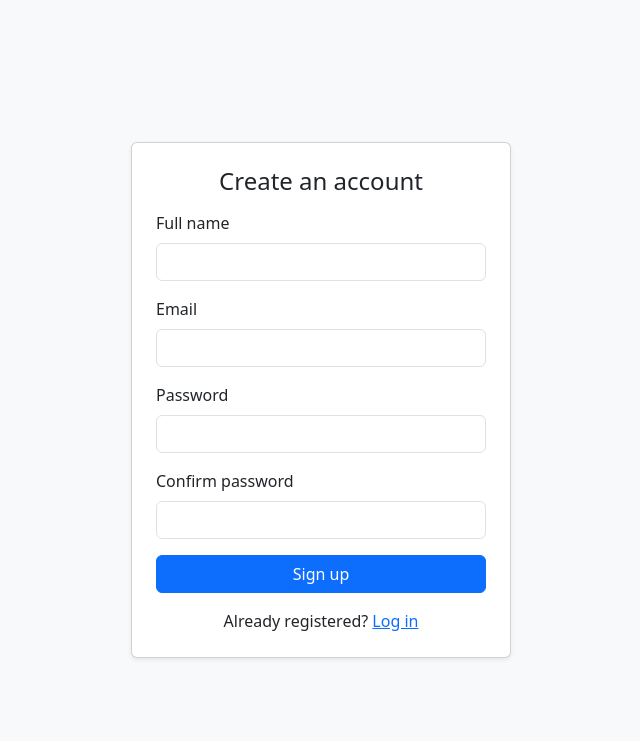
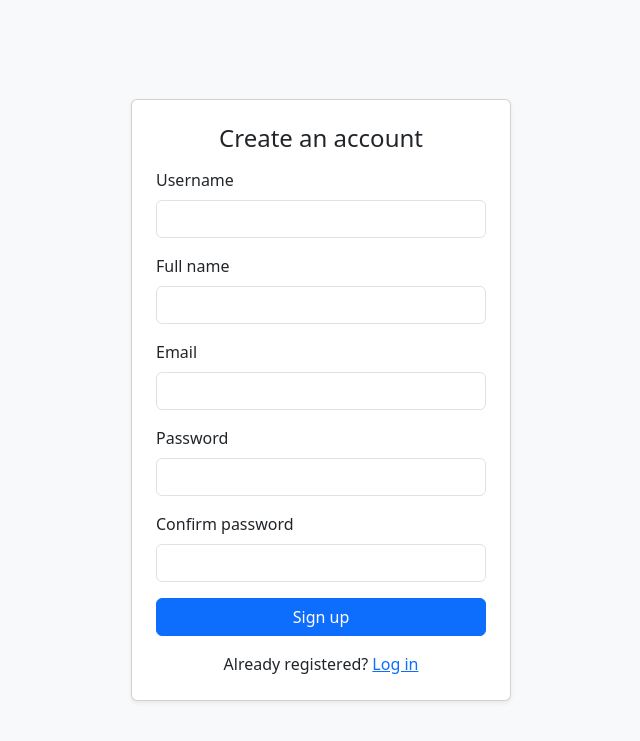
Before and after one commit to PritKaur/CAT2-web-pages, a PHP site: page /signup.php in a window 1280 px wide. Shown: the top 741 px of the page, without its empty margins (319-959 px from the left). Run offline with PHP 8.4, Linux system fonts and the light colour scheme; a stand-in replaces the project's code that opens the database connection.

Commit message:
Connect signup and login pages to CAT2 database

```diff
--- a/signup.php
+++ b/signup.php
@@ -1,10 +1,28 @@
 <?php
+require 'db.php';
 $message = "";
+$type = "info";
+
 if ($_SERVER["REQUEST_METHOD"] === "POST") {
+    $username = trim($_POST["username"]);
+    $full_name = trim($_POST["full_name"]);
+    $email = trim($_POST["email"]);
+
     if ($_POST["password"] !== $_POST["confirm"]) {
         $message = "Passwords do not match.";
+        $type = "danger";
     } else {
-        $message = "Signup form received for " . htmlspecialchars($_POST["name"]);
+        $hash = password_hash($_POST["password"], PASSWORD_DEFAULT);
+        try {
+            $stmt = $conn->prepare("INSERT INTO users (username, full_name, email, password_hash) VALUES (?, ?, ?, ?)");
+            $stmt->bind_param("ssss", $username, $full_name, $email, $hash);
+            $stmt->execute();
+            $message = "Account created for " . htmlspecialchars($username) . ".";
+            $type = "success";
+        } catch (mysqli_sql_exception $e) {
+            $message = "That username or email is already registered.";
+            $type = "danger";
+        }
     }
 }
 ?>
@@ -21,12 +39,16 @@ if ($_SERVER["REQUEST_METHOD"] === "POST") {
     <div class="card shadow-sm p-4" style="max-width: 380px; width: 100%;">
       <h1 class="h4 mb-3 text-center">Create an account</h1>
       <?php if ($message): ?>
-        <div class="alert alert-info"><?php echo $message; ?></div>
+        <div class="alert alert-<?php echo $type; ?>"><?php echo $message; ?></div>
       <?php endif; ?>
       <form method="post" action="signup.php">
         <div class="mb-3">
-          <label for="name" class="form-label">Full name</label>
-          <input type="text" class="form-control" id="name" name="name" required>
+          <label for="username" class="form-label">Username</label>
+          <input type="text" class="form-control" id="username" name="username" required>
+        </div>
+        <div class="mb-3">
+          <label for="full_name" class="form-label">Full name</label>
+          <input type="text" class="form-control" id="full_name" name="full_name" required>
         </div>
         <div class="mb-3">
           <label for="email" class="form-label">Email</label>
```
Also changed, not shown: login.php (+18 -5 lines).
